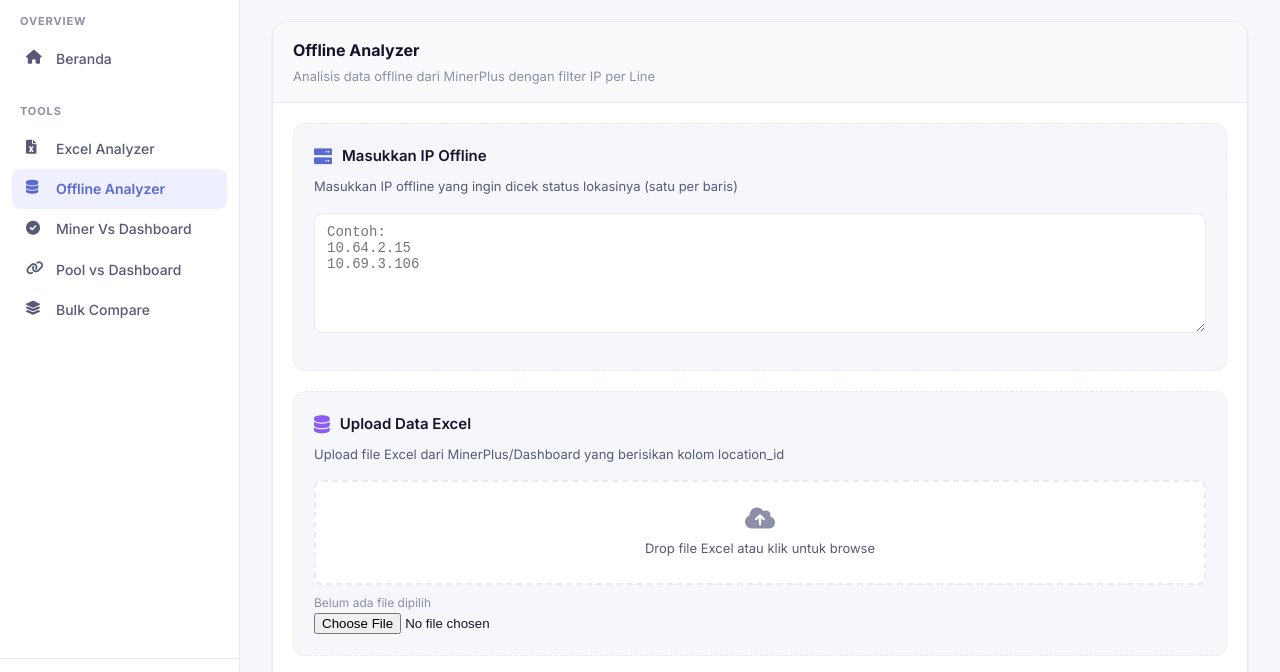
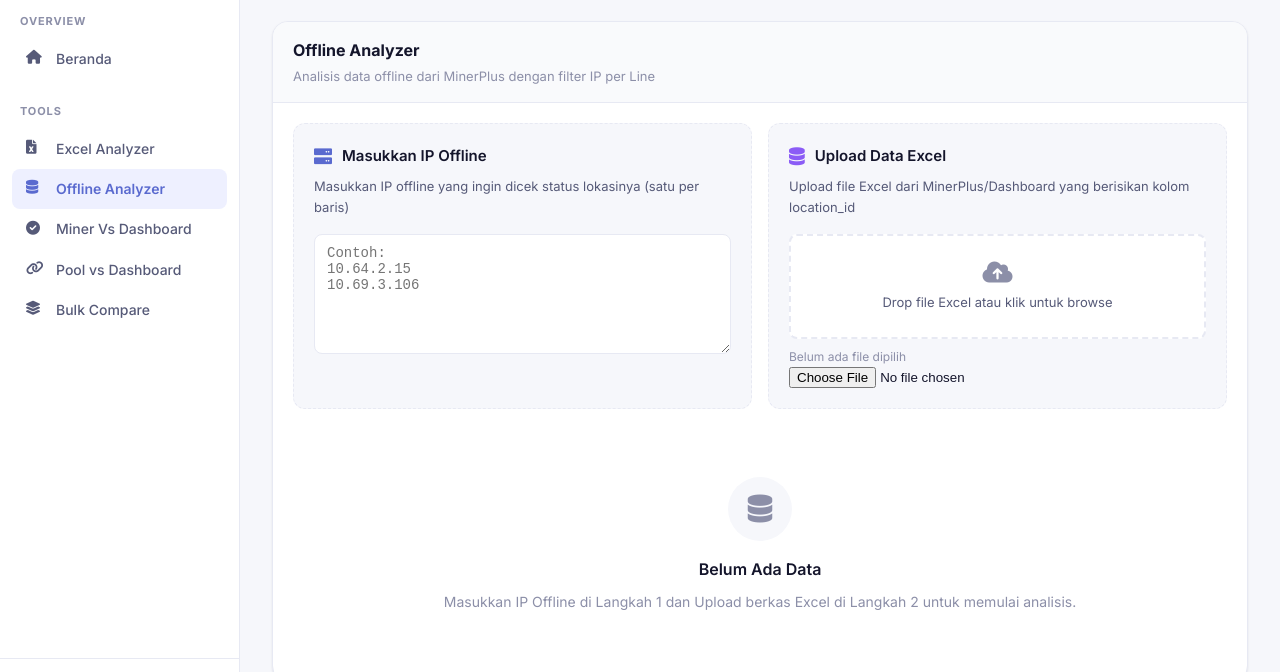
Before and after one commit to noxxadev/toolsmonitor, a plain HTML site: page offline-analyzer.html in a window 1280 px wide. Shown: the part 71-743 px from the top of the page. Drawn offline with Linux system fonts and the light colour scheme.

Commit message:
update branch

```diff
--- a/offline-analyzer.html
+++ b/offline-analyzer.html
@@ -112,7 +112,7 @@
                     </div>
                     <div class="card-content">
                         <!-- Input & Upload Section -->
-                        <div class="upload-grid" style="grid-template-columns: 1fr; gap: 20px;">
+                        <div class="upload-grid">
                             <!-- Input IP Offline -->
                             <div class="upload-box-modern">
                                 <div class="upload-header">
```
Also changed, not shown: 1 other file.
